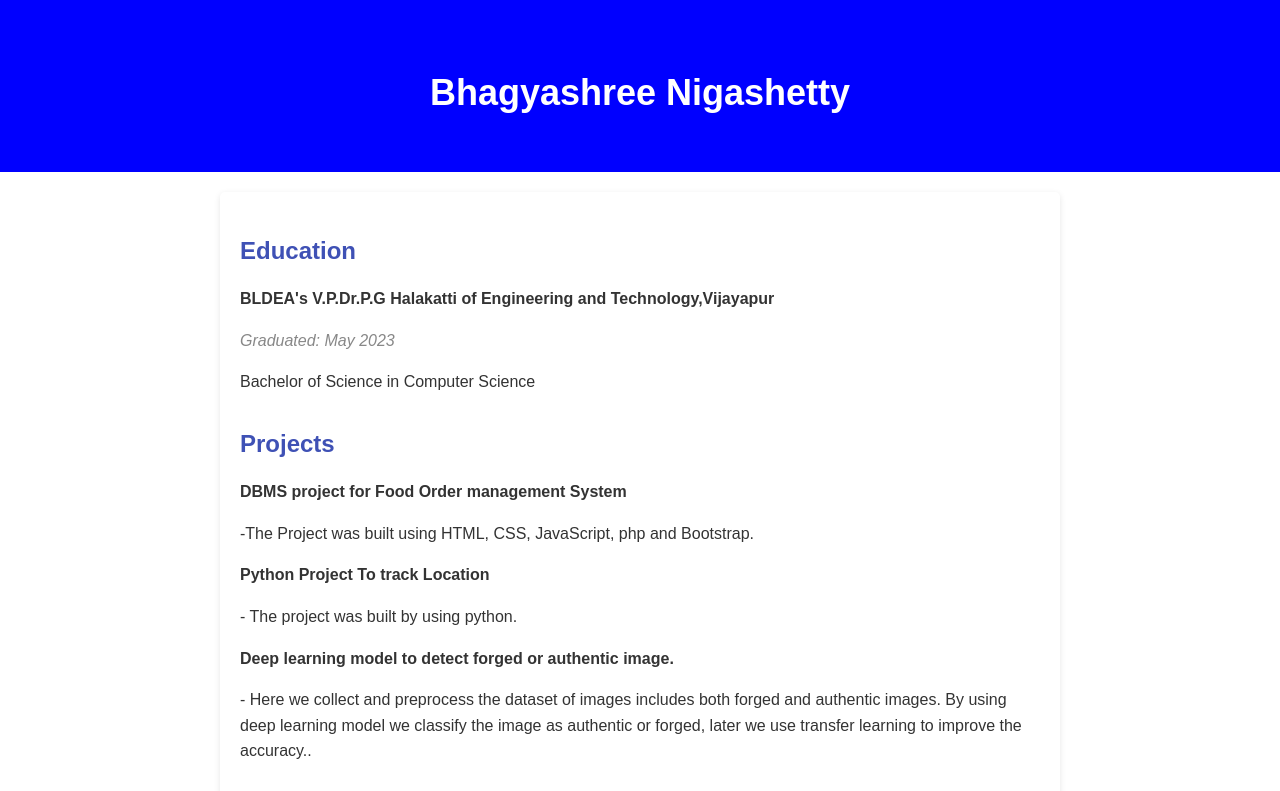
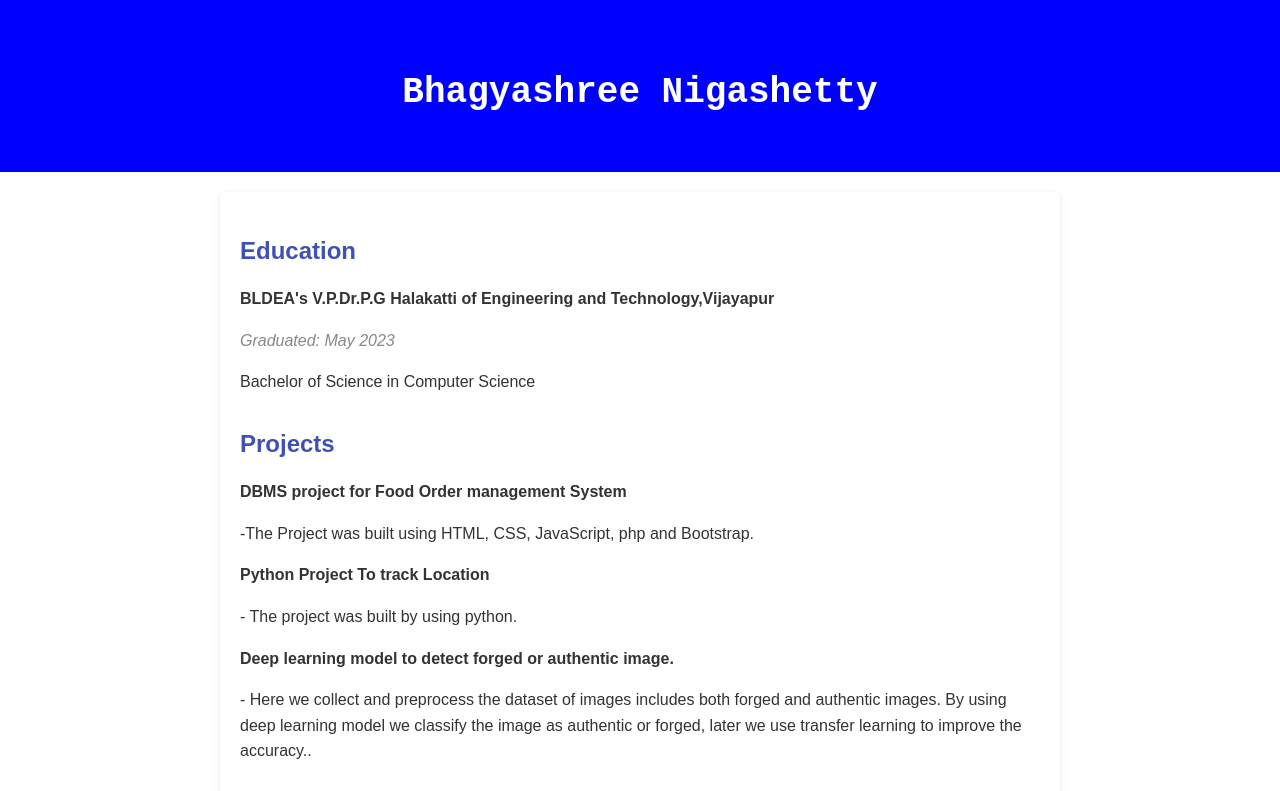
Before and after one commit to NigashettyBhagyashree/Resume, a plain HTML site: page index.html in a window 1280 px wide. Shown: the top 791 px of the page. Drawn offline with Linux system fonts and the light colour scheme.

Commit message:
Second Commit for blue index.html

```diff
--- a/index.html
+++ b/index.html
@@ -17,6 +17,7 @@
             color: #fff;
             text-align: center;
             padding: 40px;
+            font-family:Courier new;
         }
 
         header h1 {
```
